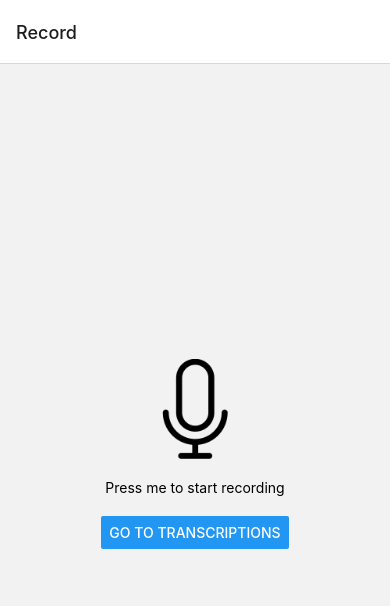
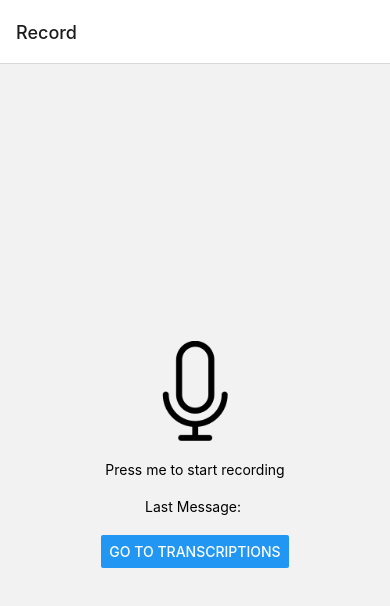
Before and after one commit to IsaiahSama/SelfWhisperer, a React Native app: screen /Record in a window 390 px wide. Shown: the top 606 px of the page. Built offline with nearby package versions, Linux system fonts and the light colour scheme.

Commit message:
Now displays the last transcribed video

```diff
--- a/pages/Record.js
+++ b/pages/Record.js
@@ -106,6 +106,8 @@ const Record = ({ navigation }) => {
       <View style={styles.spacer} />
       <Text>{buttonText}</Text>
       <View style={styles.spacer} />
+      <Text>Last Message: {text}</Text>
+      <View style={styles.spacer} />
       <Button
         onPress={() => {
           navigation.navigate("Files");
```
